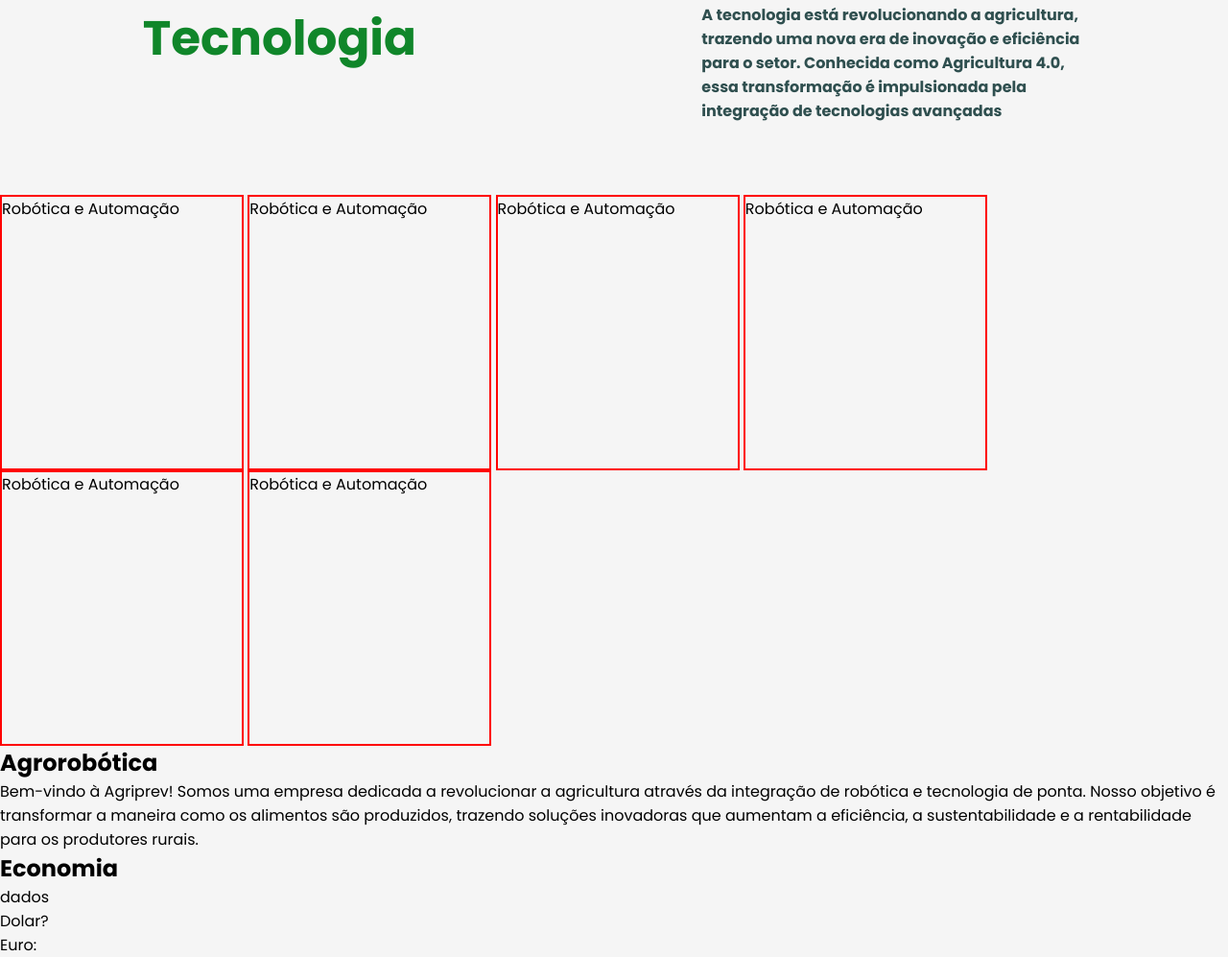
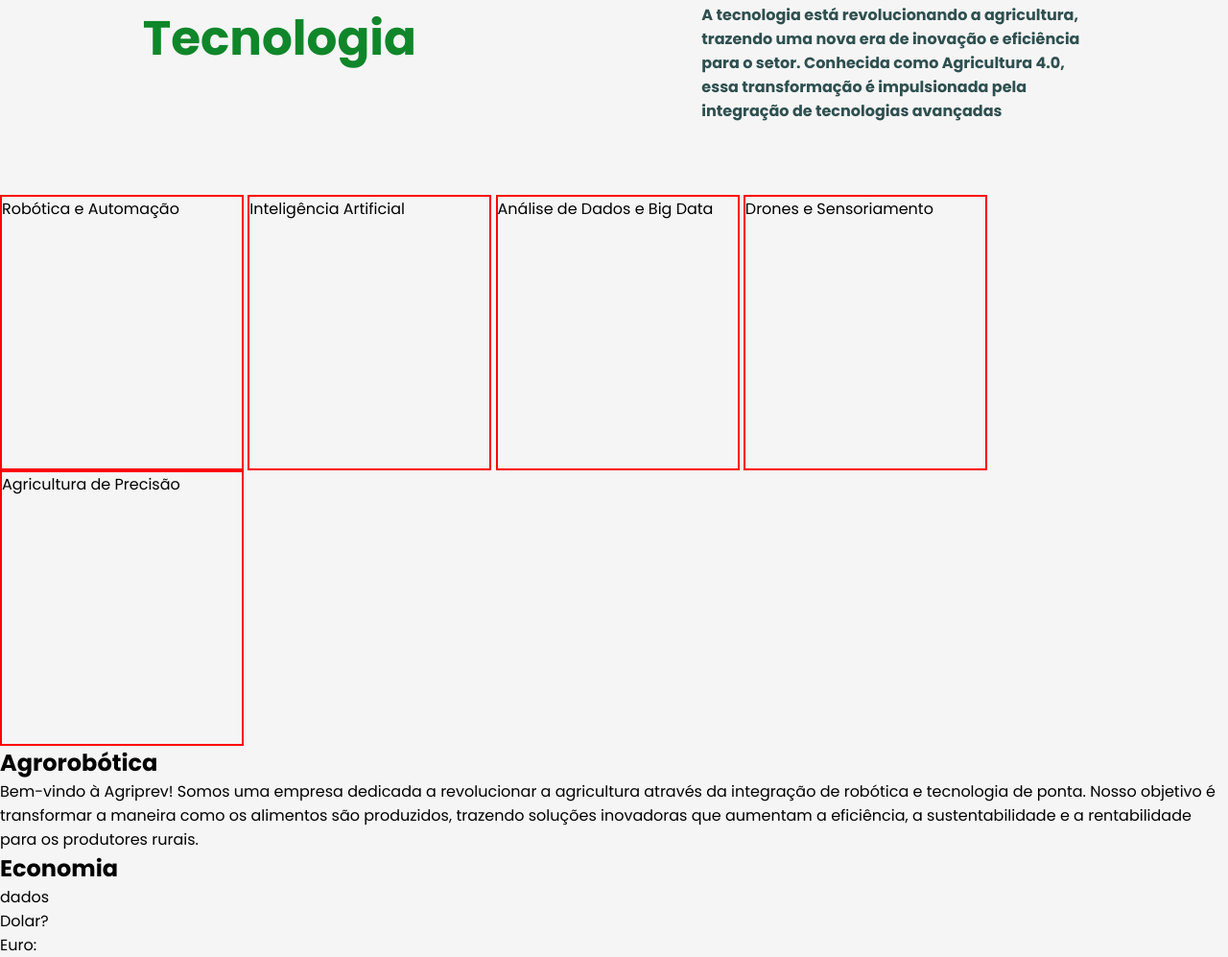
Before and after one commit to Elliot-developer/Agriprev, a plain HTML site: page index.html in a window 1280 px wide. Shown: the part 1679-2676 px from the top of the page at 96% size. Drawn offline with Linux system fonts and the light colour scheme.

Commit message:
Conteudo e estilização

```diff
--- a/index.html
+++ b/index.html
@@ -84,23 +84,19 @@
                 </div>
 
                 <div class="tec-img">
-                    <p>Robótica e Automação</p>
+                    <p>Inteligência Artificial</p>
                 </div>
 
                 <div class="tec-img">
-                    <p>Robótica e Automação</p>
+                    <p>Análise de Dados e Big Data</p>
                 </div>
 
                 <div class="tec-img">
-                    <p>Robótica e Automação</p>
+                    <p>Drones e Sensoriamento </p>
                 </div>
 
                 <div class="tec-img">
-                    <p>Robótica e Automação</p>
-                </div>
-
-                <div class="tec-img">
-                    <p>Robótica e Automação</p>
+                    <p>Agricultura de Precisão</p>
                 </div>
             </div>
         </section>
```
